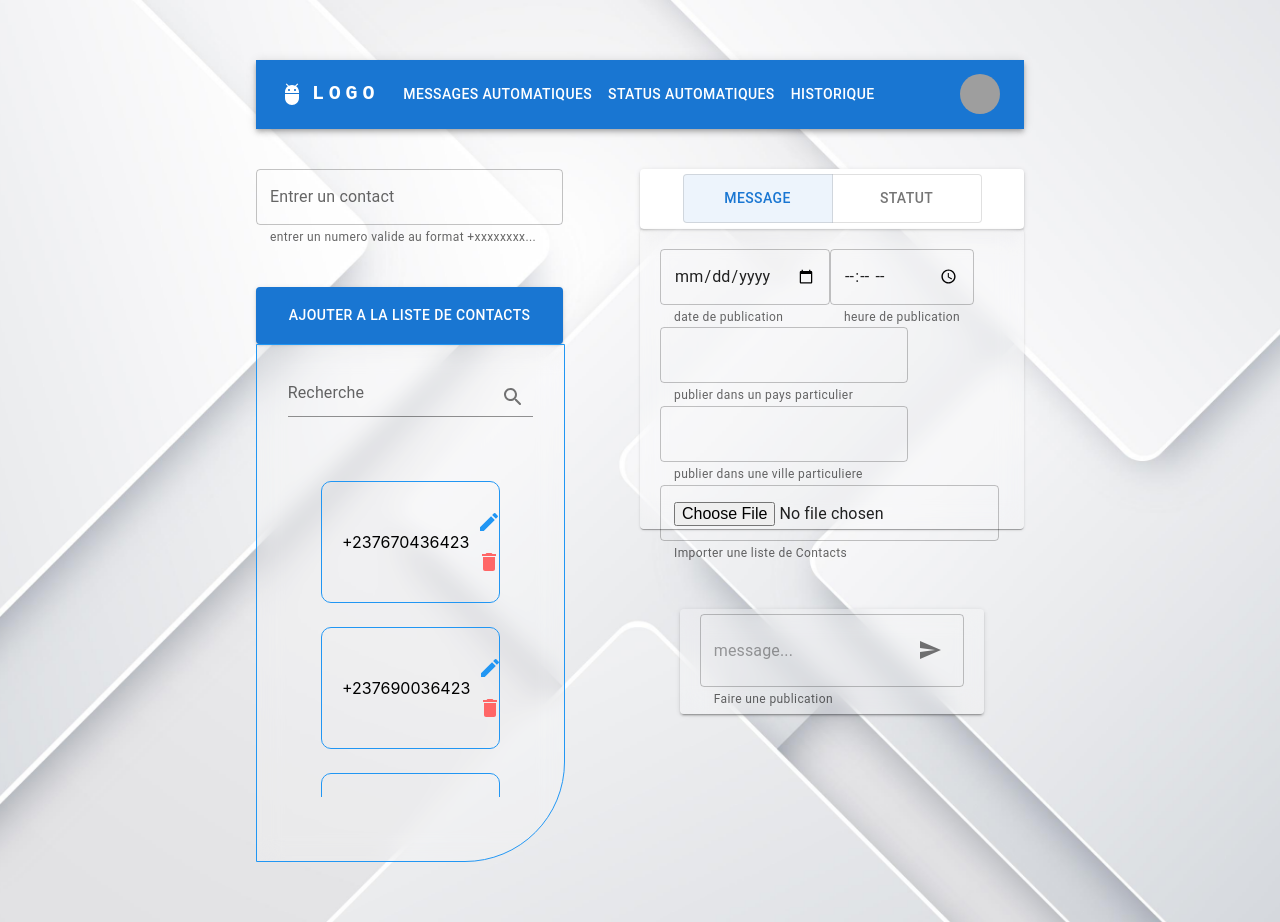
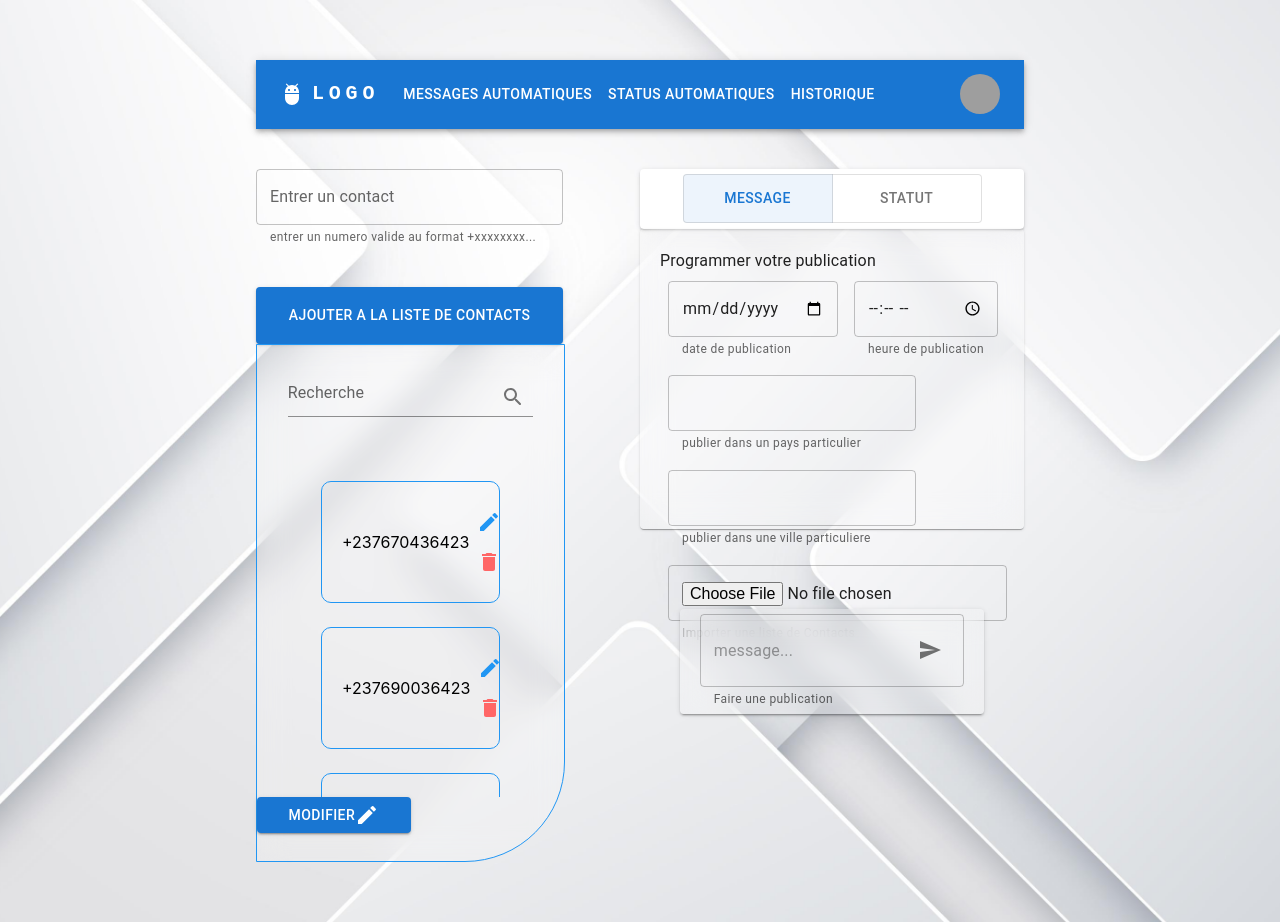
Before and after one commit to 1Cryptify/automatisationWathsapp, a React (Create React App) app: page / in a window 1280 px wide. Built offline with nearby package versions, Linux system fonts and the light colour scheme; grey boxes are pictures that could not be loaded.

Commit message:
modifier background +

```diff
--- a/src/Msg.jsx
+++ b/src/Msg.jsx
@@ -1,4 +1,4 @@
-import { Delete, ModeEdit, Search, SearchRounded, Send, SendAndArchive } from '@mui/icons-material'
+import { Delete, Edit, ModeEdit, Search, SearchRounded, Send, SendAndArchive } from '@mui/icons-material'
 import { Box, Button, ButtonGroup, Grid, IconButton, InputBase, Paper, TextField, TextareaAutosize, ToggleButton, ToggleButtonGroup, Typography } from '@mui/material'
 import React, { useState } from 'react'
 
@@ -68,7 +68,7 @@ export default function Msg() {
         <TextField sx={{marginBottom:5,marginTop:5,width:'80%'}} label="Entrer un contact" value={phoneNumber} error={error} helperText={"entrer un numero valide au format +xxxxxxxx..."} onChange={handleChange} variant="outlined" />
         <Button sx={{width:'80%',top:0,padding:2}} variant='contained' onClick={handleNum}>Ajouter a la liste de contacts</Button>
         <Box sx={{borderWidth:1,borderColor:'#2196f3',height:'500px',borderStyle:'solid',
-    borderBottomRightRadius:'100px',width:'80%',display:'flex', flexDirection:'column',paddingTop:2,backdropFilter:`blur(12px)`,background:`rgba(255, 255, 255, 0.2)`}}>
+    borderBottomRightRadius:'100px',width:'80%',display:'flex', flexDirection:'column',paddingTop:2,backdropFilter:`blur(15px)`,background:`rgba(255, 255, 255, 0.2)`}}>
       <TextField sx={{width:"80%",alignSelf:'center'}}
         label="Recherche"
         variant="standard"
@@ -81,6 +81,7 @@ export default function Msg() {
         }}
       />
         <Box sx={{padding:5,height:'300px',overflow:'scroll'}}>{listDiffusion.map(numero=><Box key={numero.id} sx={{border:'solid',borderWidth:'1px',margin:3,padding:'20px',borderRadius:'10px',borderColor:'#2196f3',display:'flex',flexDirection:'row',justifyContent:'space-between' ,alignItems:'center'}}>{numero.num}<Box><IconButton><ModeEdit sx={{color:'#2196f3'}}/></IconButton><IconButton><Delete sx={{color:'#ff6666'}}/></IconButton></Box> </Box>)}</Box>
+        <Button color={"primary"} variant='contained' sx={{width:'50%'}}>Modifier <Edit/></Button>
         </Box>
         </Grid>
         <Grid item xs={6}>
@@ -88,25 +89,27 @@ export default function Msg() {
                 <Paper elevation={2} sx={{height:'60px',display:'grid',placeItems:'center'}}>
                     <ToggleButtonGroup exclusive color="primary" {...control}><ToggleButton value={'left'} sx={{width:'150px'}} variant='contained'>Message</ToggleButton><ToggleButton value="right" sx={{width:'150px'}}>Statut</ToggleButton></ToggleButtonGroup>
                 </Paper>
-                <Paper sx={{width:'100%',backdropFilter:`blur(12px)`,background:`rgba(255, 255, 255, 0.2)` ,height:'300px',alignSelf:'center'}}>
+                <Paper sx={{width:'100%',backdropFilter:`blur(15px)`,background:`rgba(255, 255, 255, 0.2)` ,height:'300px',alignSelf:'center'}}>
                   <Box sx={{padding:'20px',width:'100%'}}>
-                      <TextField type='date' helperText="date de publication" required/>
-                      <TextField type='time' helperText="heure de publication" required/>
-                      <TextField helperText="publier dans un pays particulier"/>
-                      <TextField helperText="publier dans une ville particuliere"/>
-                      <TextField type='file' helperText="Importer une liste de Contacts"/>
+                    <Typography>Programmer votre publication</Typography>
+                      <TextField sx={{margin:1}}  type='date' helperText="date de publication" required/>
+                      <TextField sx={{margin:1}} type='time' helperText="heure de publication" required/>
+                      <TextField sx={{margin:1}} helperText="publier dans un pays particulier"/>
+                      <TextField sx={{margin:1}}  helperText="publier dans une ville particuliere"/>
+                      <TextField sx={{margin:1}}  type='file' helperText="Importer une liste de Contacts"/>
 
                     </Box>
                 </Paper>
             </Box>
             <Box sx={{padding:5,alignItems:'flex-end',justifyContent:'center',display:'flex'}}>
-            <Paper elevation={2} sx={{width:'100%',marginTop:5,marginBottom:5,display:'grid',placeItems:'center',padding:'5px',backdropFilter:`blur(12px)`,background:`rgba(255, 255, 255, 0.2)`}}><TextField  sx={{width:'90%'}} multiline={true} maxRows={4} placeholder='message...' variant='outlined' helperText="Faire une publication"  InputProps={{
+            <Paper elevation={2} sx={{width:'100%',marginTop:5,marginBottom:5,display:'grid',placeItems:'center',padding:'5px',backdropFilter:`blur(15px)`,background:`rgba(255, 255, 255, 0.2)`}}><TextField  sx={{width:'90%'}} multiline={true} maxRows={4} placeholder='message...' variant='outlined' helperText="Faire une publication"  InputProps={{
           endAdornment: (
             <IconButton type="submit" aria-label="search">
               <Send/>
             </IconButton>
           ),
-        }}/></Paper>
+        }}/>
+        </Paper>
             </Box>
         </Grid>
         </Grid>
```
